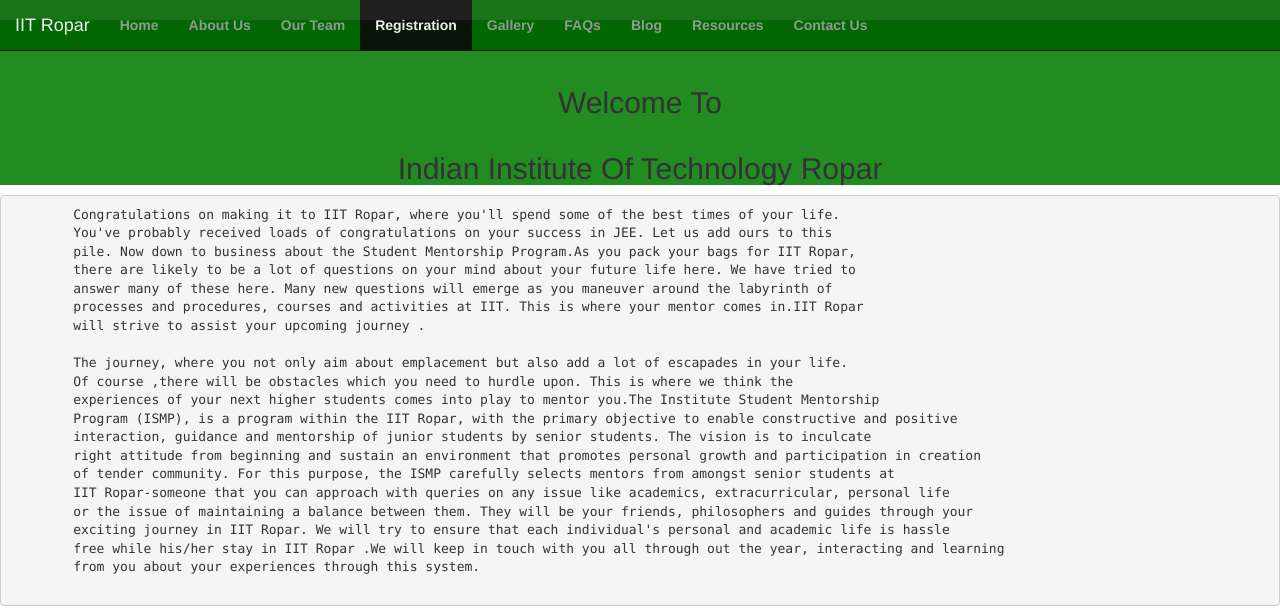
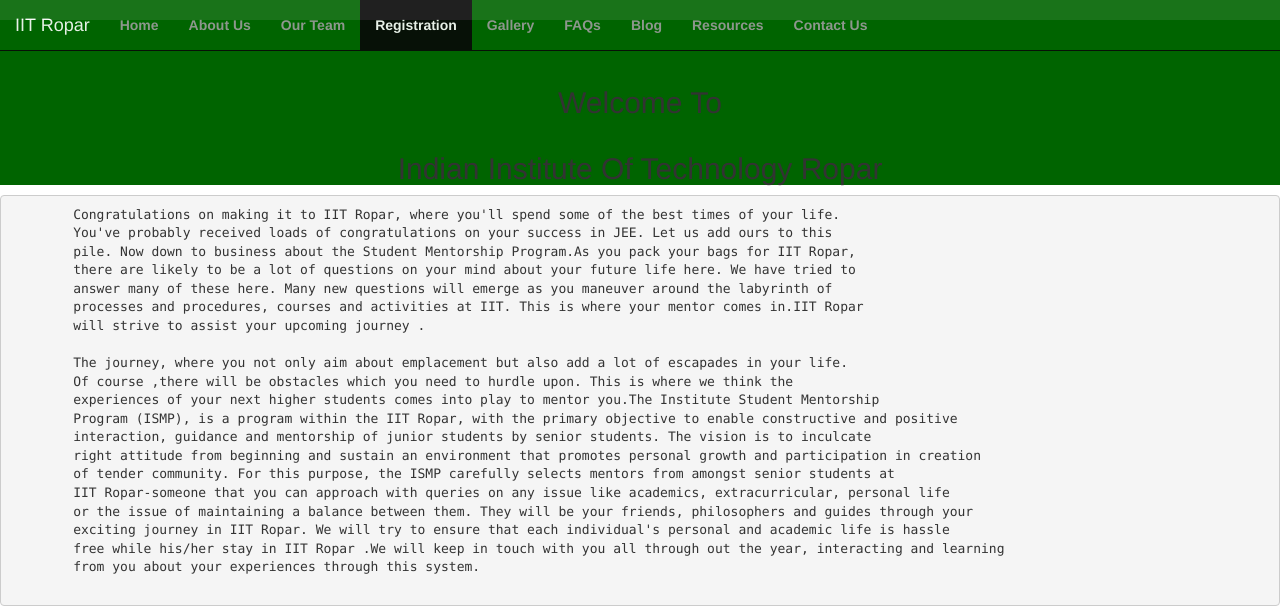
Before and after one commit to abhishekgoyal1/ISMP-2017, a plain HTML site: page form.html in a window 1280 px wide. Shown: the top 608 px of the page. Drawn offline with Linux system fonts and the light colour scheme; a script that the page names is missing.

Commit message:
Update form.html

```diff
--- a/form.html
+++ b/form.html
@@ -83,7 +83,7 @@
     </div>
     </div>
 </nav>
-<div align="center" style = "background-color: #228B22; font color: #ff0000;">
+<div align="center" style = "background-color: #006400; font color: #ff0000;">
 	<h2 align="center"> <br> <br> Welcome To <br> <br>
 		Indian Institute Of Technology Ropar </h2> </div>
 	<p align="justify"><pre>
```
